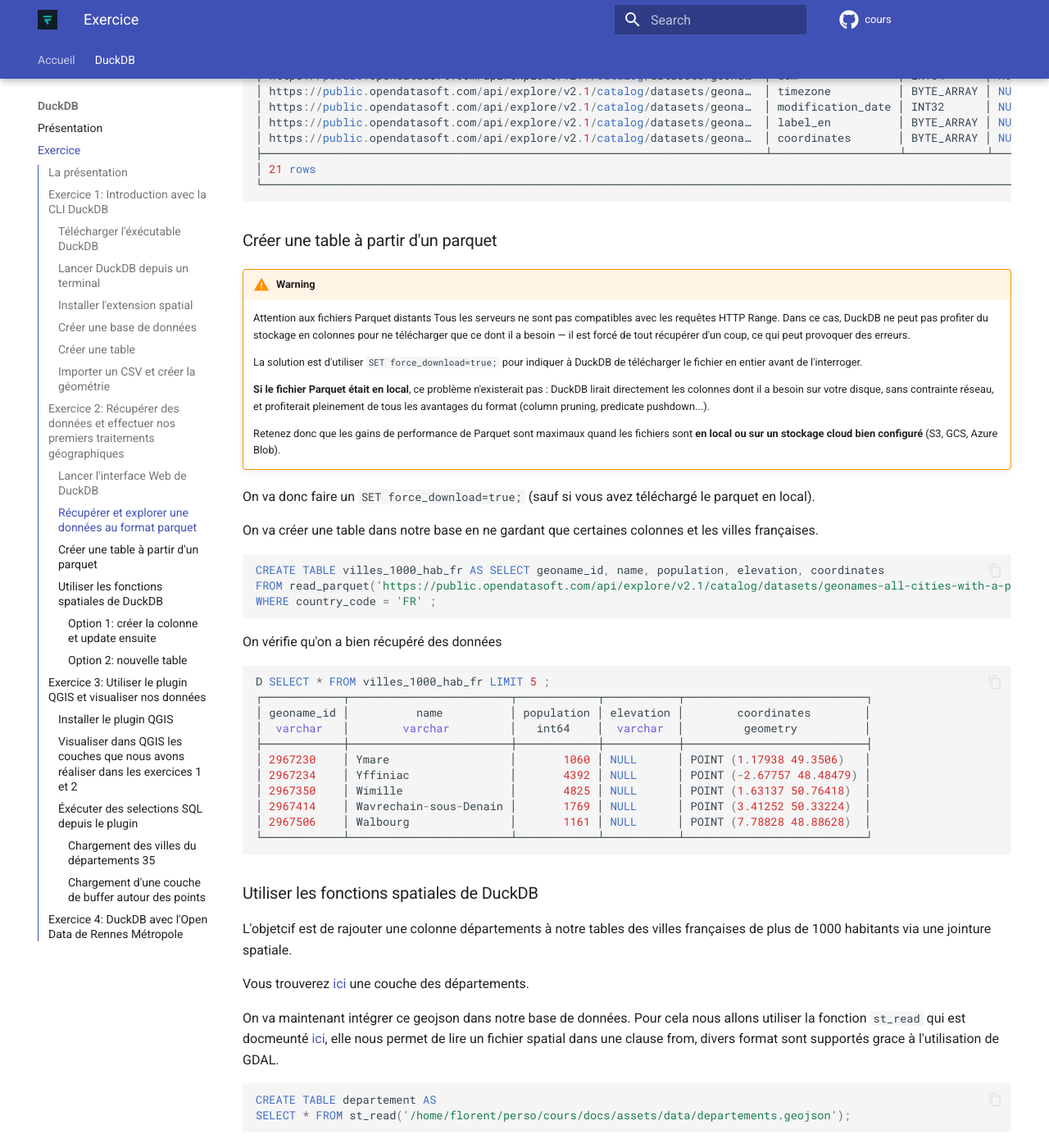
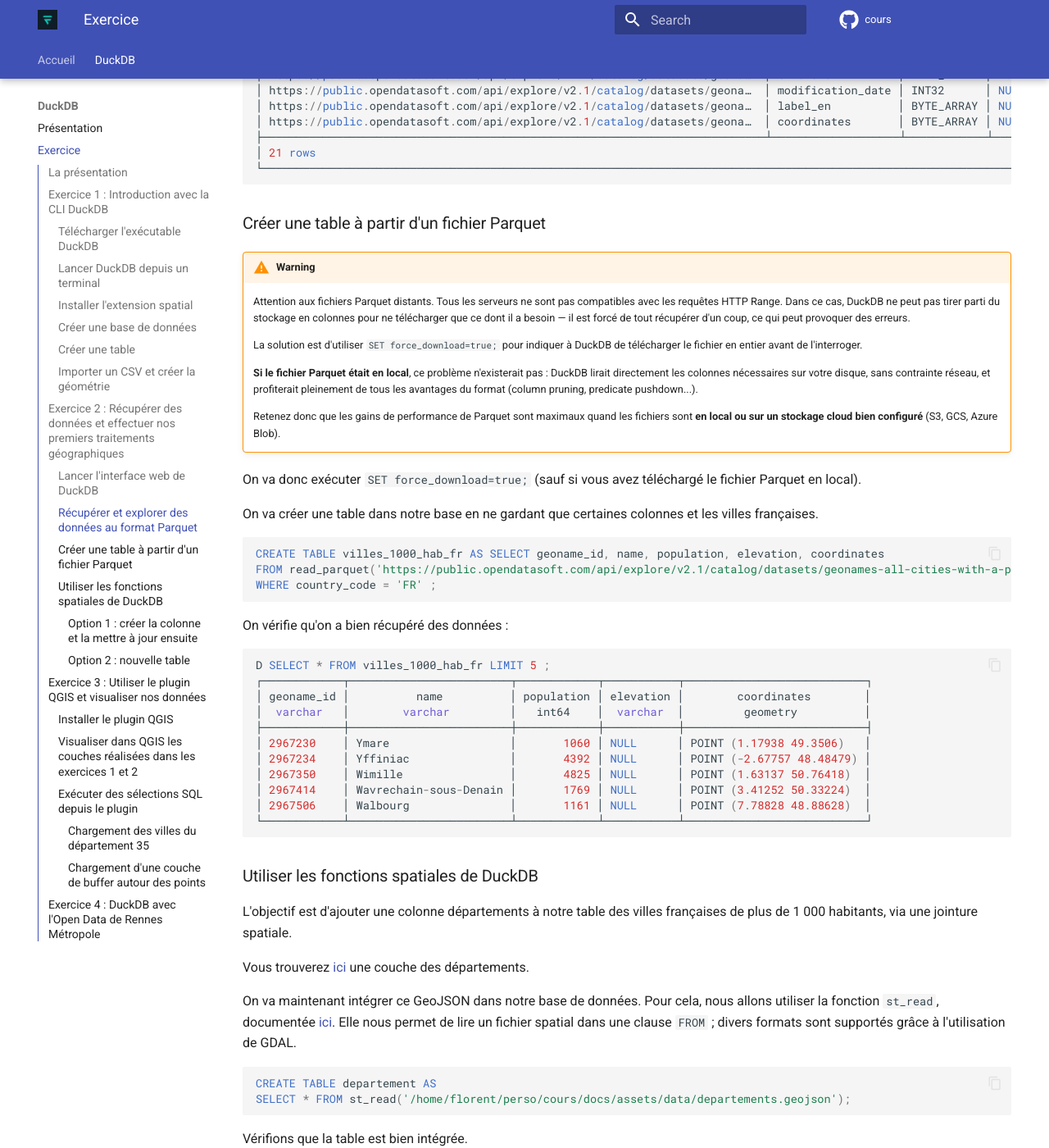
Before and after one commit to florentfougeres/cours, an MkDocs documentation site: the page built from docs/duckdb/exercice.md, in a window 1280 px wide and 1400 px high, scrolled down 8504 px. Shown: the whole window at 82% size. Built offline with MkDocs 1.6.1 and Material for MkDocs 9.7.7, drawn with Linux system fonts in a browser that asks for light colours; comment, search, counter and statistics services are not loaded; some of the changed text lies outside the part shown.

Commit message:
corriger fautes

````diff
--- a/docs/duckdb/exercice.md
+++ b/docs/duckdb/exercice.md
@@ -4,36 +4,36 @@
 
 <iframe src="presentation.pdf" width="100%" height="600px"></iframe>
 
-## Exercice 1: Introduction avec la CLI DuckDB
+## Exercice 1 : Introduction avec la CLI DuckDB
 
-### Télécharger l'éxécutable DuckDB
+### Télécharger l'exécutable DuckDB
 
 Depuis le [site officiel](https://duckdb.org/install/?platform=windows&environment=cli)
 
-![Téléchargement de l'éxécutable](./img/cli.png)
+![Téléchargement de l'exécutable](./img/cli.png)
 
 ### Lancer DuckDB depuis un terminal
 
-Il faut depuis un terminal se placer dans le dossier ou vous avez téléchargé l'éxécutable, par exemple:
+Il faut, depuis un terminal, se placer dans le dossier où vous avez téléchargé l'exécutable, par exemple :
 
 ```bash
 cd C:\Users\florent\
 ```
 
-Puis lancer l'éxécutable
+Puis lancer l'exécutable :
 
 ```bash
 duckdb.exe
 ```
 
-On arrive alors dans la console DuckDB (équivalent psql) pn peux taper du SQL.
+On arrive alors dans la console DuckDB (équivalent de psql) où l'on peut taper du SQL.
 
 ```sql
 SELECT 1 as number, 'a' as letter ;
 ```
 
 !!! info
-    Avant de faire Entrer il faut toujours terminer l'instruction SQL par un point virgule `;`
+    Avant d'appuyer sur Entrée, il faut toujours terminer l'instruction SQL par un point-virgule `;`
 
 ### Installer l'extension spatial
 
@@ -62,11 +62,11 @@
 
 Cette [page](https://duckdb.org/docs/stable/sql/statements/create_table) de la documentation montre des exemples.
 
-On va créer une table nommé `ville` avec un champs, `id` sera nore clé primaire et qui s'auto incrémente, un champs `nom`de type `VARCHAR` et un champs géométrique nommé `geom`.
+On va créer une table nommée `ville` avec plusieurs champs : `id` sera notre clé primaire et s'auto-incrémentera, `nom` sera de type `VARCHAR` et `geom` sera un champ géométrique.
 
 !!! warning
-    Attention, les colonnes de géométries n'ont pas de type.
-    Une des particularités des colonnes de géométrie sur DuckDB spatial est l'absence de définition du type de géométrie (contrairement à PostGIS par exemple). Une même colonne de géométrie contiendra aussi bien des points, des lignes, des polygones, etc. On peux dans une même table par exemple mélanger des points et des lignes. Mais que cela soit possible je ne vous le conseil pas.
+    Attention, les colonnes de géométrie n'ont pas de type.
+    Une des particularités des colonnes de géométrie dans DuckDB spatial est l'absence de définition du type de géométrie (contrairement à PostGIS par exemple). Une même colonne de géométrie peut contenir aussi bien des points, des lignes, des polygones, etc. Il est donc possible de mélanger des points et des lignes dans une même table, mais même si c'est techniquement possible, je vous le déconseille.
 
 ```sql
 CREATE SEQUENCE seq_ville START 1;
@@ -133,70 +133,70 @@
 
 ### Importer un CSV et créer la géométrie
 
-!!! info Lire un csv
-    La fonction `read_csv_auto` nous permet de pouvoir importer un CSV sans avoir à créer la table au préalable. Cette fonction détecte automatiquement la structure du CSV.
+!!! info Lire un CSV
+    La fonction `read_csv_auto` nous permet d'importer un CSV sans avoir à créer la table au préalable. Cette fonction détecte automatiquement la structure du CSV.
 
 ```sql
 CREATE TABLE airports AS FROM read_csv_auto('https://davidmegginson.github.io/ourairports-data/airports.csv', HEADER=True, DELIM=',') ;
 ```
 
-Il faut maintenant ajouter une colonne de geometry à notre table.
+Il faut maintenant ajouter une colonne de géométrie à notre table.
 
 ```sql
 ALTER TABLE airports ADD COLUMN the_geom GEOMETRY ;
 ```
 
-Puis on mets à jour cette colonne en créant un point à partir des colonnes `longitude_deg` et `latitude_deg`
+Puis on met à jour cette colonne en créant un point à partir des colonnes `longitude_deg` et `latitude_deg` :
 
 ```sql
 UPDATE airports SET the_geom = ST_POINT(longitude_deg, latitude_deg) ;
 ```
 
-## Exercice 2: Récupérer des données et effectuer nos premiers traitements géographiques
+## Exercice 2 : Récupérer des données et effectuer nos premiers traitements géographiques
 
-### Lancer l'interface Web de DuckDB
+### Lancer l'interface web de DuckDB
 
 !!! tip On va sortir du terminal
-    Pour un peu plus de confort on va réaliser cet exercice dans l'interface web fourni avec l'éxécutable DuckDB, un peu l'équivalent du `PgAdmin`de DuckDB.
+    Pour un peu plus de confort, on va réaliser cet exercice dans l'interface web fournie avec l'exécutable DuckDB, l'équivalent de `PgAdmin` pour DuckDB.
 
-Il faut depuis un terminal se placer dans le dossier ou vous avez téléchargé l'éxécutable, par exemple:
+Il faut, depuis un terminal, se placer dans le dossier où vous avez téléchargé l'exécutable, par exemple :
 
 ```bash
 cd C:\Users\florent\
 ```
 
-Puis lancer l'éxécutable avec l'option `-ui`
+Puis lancer l'exécutable avec l'option `-ui` :
 
 ```bash
 duckdb.exe -ui
 ```
 
-Une fênetre va s'ouvrir dans votre navigateur web à l'adresse `http://localhost:4213/`
+Une fenêtre va s'ouvrir dans votre navigateur web à l'adresse `http://localhost:4213/`
 
 ![alt text](./img/ui.png)
 
-Une fois dans cette interface on peux de nouveau connecter notre base de données créée lors de l'exercice 1.
+Une fois dans cette interface, on peut de nouveau se connecter à la base de données créée lors de l'exercice 1.
 
-### Récupérer et explorer une données au format parquet
+### Récupérer et explorer des données au format Parquet
 
 Nous allons utiliser ce jeu de données : https://public.opendatasoft.com/explore/assets/geonames-all-cities-with-a-population-1000/
 
-Depuis l'onglet `export` on peux récupérer l'url du parquet.
+Depuis l'onglet `export`, on peut récupérer l'URL du fichier Parquet.
 
 ```url
 https://public.opendatasoft.com/api/explore/v2.1/catalog/datasets/geonames-all-cities-with-a-population-1000/exports/parquet/?lang=fr&timezone=Europe%2FParis
 ```
 
 !!! tip
-    Nous avons pas besoin de télécharger le fichier nous allons directement donné l'URL du fichier parquet dans l'url de notre requête.
+    Nous n'avons pas besoin de télécharger le fichier, nous allons directement fournir l'URL du fichier Parquet dans notre requête.
 
-Pour lire un fichier distant il est necessaire de charger une autre extension
+Pour lire un fichier distant, il est nécessaire de charger une autre extension :
 
 ```sql
 load httpfs ;
 ```
 
-On regarde à quoi ressemble notre données
+On regarde à quoi ressemblent nos données :
 
 ```sql
 SELECT * FROM read_parquet('https://public.opendatasoft.com/api/explore/v2.1/catalog/datasets/geonames-all-cities-with-a-population-1000/exports/parquet/?lang=fr&timezone=Europe%2FParis')
@@ -284,7 +284,7 @@
 ```
 
 !!! tip
-    En faisant le describe de cette manière on est quand même obliger de récupérer des données pour obtenir la description de la table. Il existe une méthode plus effiace qui est la fonction parquet_schema. Cette fonction lit uniquement le **footer du fichier Parquet** (quelques KB), qui contient le schéma, sans charger les données. Cela fonctionne parfaitement avec des fichiers locaux ou des URLs pointant vers des fichiers Parquet statiques.
+    En utilisant `DESCRIBE` de cette manière, on est tout de même obligé de récupérer des données pour obtenir la description de la table. Il existe une méthode plus efficace : la fonction `parquet_schema`. Cette fonction lit uniquement le **footer du fichier Parquet** (quelques Ko), qui contient le schéma, sans charger les données. Cela fonctionne parfaitement avec des fichiers locaux ou des URLs pointant vers des fichiers Parquet statiques.
 
 ```sql
 D SELECT * FROM parquet_schema('https://public.opendatasoft.com/api/explore/v2.1/catalog/datasets/geonames-all-cities-with-a-population-1000/exports/parquet/?lang=fr&timezone=Europe%2FParis');
@@ -318,19 +318,19 @@
 └────────────────────────────────────────────────────────────────────────────────────────────────────────────────────────────────────────────────────────────────────────────────────────────────────────────────────────────────────────┘
 ```
 
-### Créer une table à partir d'un parquet
+### Créer une table à partir d'un fichier Parquet
 
 !!! warning
-    Attention aux fichiers Parquet distants
-    Tous les serveurs ne sont pas compatibles avec les requêtes HTTP Range. Dans ce cas, DuckDB ne peut pas profiter du stockage en colonnes pour ne télécharger que ce dont il a besoin — il est forcé de tout récupérer d'un coup, ce qui peut provoquer des erreurs.
+    Attention aux fichiers Parquet distants.
+    Tous les serveurs ne sont pas compatibles avec les requêtes HTTP Range. Dans ce cas, DuckDB ne peut pas tirer parti du stockage en colonnes pour ne télécharger que ce dont il a besoin — il est forcé de tout récupérer d'un coup, ce qui peut provoquer des erreurs.
 
     La solution est d'utiliser `SET force_download=true;` pour indiquer à DuckDB de télécharger le fichier en entier avant de l'interroger.
 
-    **Si le fichier Parquet était en local**, ce problème n'existerait pas : DuckDB lirait directement les colonnes dont il a besoin sur votre disque, sans contrainte réseau, et profiterait pleinement de tous les avantages du format (column pruning, predicate pushdown...).
+    **Si le fichier Parquet était en local**, ce problème n'existerait pas : DuckDB lirait directement les colonnes nécessaires sur votre disque, sans contrainte réseau, et profiterait pleinement de tous les avantages du format (column pruning, predicate pushdown...).
 
     Retenez donc que les gains de performance de Parquet sont maximaux quand les fichiers sont **en local ou sur un stockage cloud bien configuré** (S3, GCS, Azure Blob).
 
-On va donc faire un `SET force_download=true;` (sauf si vous avez téléchargé le parquet en local).
+On va donc exécuter `SET force_download=true;` (sauf si vous avez téléchargé le fichier Parquet en local).
 
 On va créer une table dans notre base en ne gardant que certaines colonnes et les villes françaises.
 
@@ -340,7 +340,7 @@
 WHERE country_code = 'FR' ;
 ```
 
-On vérifie qu'on a bien récupéré des données
+On vérifie qu'on a bien récupéré des données :
 
 ```sql
 D SELECT * FROM villes_1000_hab_fr LIMIT 5 ;
@@ -358,18 +358,18 @@
 
 ### Utiliser les fonctions spatiales de DuckDB
 
-L'objetcif est de rajouter une colonne départements à notre tables des villes françaises de plus de 1000 habitants via une jointure spatiale.
+L'objectif est d'ajouter une colonne départements à notre table des villes françaises de plus de 1 000 habitants, via une jointure spatiale.
 
 Vous trouverez [ici](../assets/data/departements.geojson) une couche des départements.
 
-On va maintenant intégrer ce geojson dans notre base de données. Pour cela nous allons utiliser la fonction `st_read` qui est docmeunté [ici](https://duckdb.org/docs/stable/core_extensions/spatial/functions#st_read), elle nous permet de lire un fichier spatial dans une clause from, divers format sont supportés grace à l'utilisation de GDAL.
+On va maintenant intégrer ce GeoJSON dans notre base de données. Pour cela, nous allons utiliser la fonction `st_read`, documentée [ici](https://duckdb.org/docs/stable/core_extensions/spatial/functions#st_read). Elle nous permet de lire un fichier spatial dans une clause `FROM` ; divers formats sont supportés grâce à l'utilisation de GDAL.
 
 ```sql
 CREATE TABLE departement AS
 SELECT * FROM st_read('/home/florent/perso/cours/docs/assets/data/departements.geojson');
 ```
 
-Vérifions que la table est bien intégré.
+Vérifions que la table est bien intégrée.
 
 ```sql
 D SELECT * FROM departement LIMIT 2 ;
@@ -382,14 +382,14 @@
 └────────────┴────────────┴──────────────────────┴───────────────────────────────────────────────────────────────────────────────────────────────────────────────────────────────────────────────────────────────────────────────────────┘
 ```
 
-Maintenant mettons ajoutons un colonne code_dep à notre table villes_1000_hab_fr.
+Ajoutons maintenant une colonne `code_dep` à notre table `villes_1000_hab_fr`.
 
-Pour cela deux solutions s'offrent à nous.
+Pour cela, deux solutions s'offrent à nous :
 
-- Créer d'abord par la colonne puis la remplir via une instruction `UPDATE`
-- Créer une nouvelle table et supprimer l'ancienne.
+- Créer d'abord la colonne, puis la remplir via une instruction `UPDATE`
+- Créer une nouvelle table et supprimer l'ancienne
 
-#### Option 1: créer la colonne et update ensuite
+#### Option 1 : créer la colonne et la mettre à jour ensuite
 
 ```sql
 ALTER TABLE villes_1000_hab_fr ADD COLUMN code_dep VARCHAR;
@@ -400,7 +400,7 @@
 WHERE ST_Within(villes_1000_hab_fr.coordinates, d.geom);
 ```
 
-#### Option 2: nouvelle table
+#### Option 2 : nouvelle table
 
 ```sql
 CREATE TABLE villes_1000_hab_fr_new AS
@@ -414,7 +414,7 @@
 ALTER TABLE villes_1000_hab_fr_new RENAME TO villes_1000_hab_fr;
 ```
 
-## Exercice 3: Utiliser le plugin QGIS et visualiser nos données
+## Exercice 3 : Utiliser le plugin QGIS et visualiser nos données
 
 ### Installer le plugin QGIS
 
@@ -423,29 +423,29 @@
 ![Installation du plugin QGIS QDuckDB](../assets/img/qduckdb_install.png)
 
 !!! warning
-    Si vous êtes sur **Windows** le plugin intègre la dépendance python `duckdb`il n'y a donc rien à faire de plus. En revanche sur vous êtes sur MacOS ou Linux il faut consulter la [docuemntation](https://oslandia.gitlab.io/qgis/qduckdb/usage/installation.html) du plugin.
+    Si vous êtes sur **Windows**, le plugin intègre la dépendance Python `duckdb`, il n'y a donc rien à faire de plus. En revanche, si vous êtes sur macOS ou Linux, il faut consulter la [documentation](https://oslandia.gitlab.io/qgis/qduckdb/usage/installation.html) du plugin.
 
-### Visualiser dans QGIS les couches que nous avons réaliser dans les exercices 1 et 2
+### Visualiser dans QGIS les couches réalisées dans les exercices 1 et 2
 
-Dans votre barre des extensions de QGIS vous trouverez une icone DuckDB qui lance l'interface du plugin. Charger votre base de données.
+Dans votre barre des extensions de QGIS, vous trouverez une icône DuckDB qui lance l'interface du plugin. Chargez votre base de données.
 
 !!! warning
-    DuckDB ne connait pas (encore) le projection des données, il est impératif de la préciser.
+    DuckDB ne connaît pas (encore) la projection des données, il est impératif de la préciser.
 
-![Fênetre QDuckDB](../assets/img/dialog_qduckdb.png)
+![Fenêtre QDuckDB](../assets/img/dialog_qduckdb.png)
 
 !!! info
-    On a créer nos table sans préciser de schéma donc elle sont dans le schéma `main` (équivalent du schéma `public` de PostGIS)
+    Nous avons créé nos tables sans préciser de schéma, elles se trouvent donc dans le schéma `main` (équivalent du schéma `public` de PostGIS).
 
-Exemple de visualisation, notre couche `ville_1000_hab_fr`:
+Exemple de visualisation, notre couche `villes_1000_hab_fr` :
 
 ![Visualisation d'une couche](../assets/img/layer_duckdb.png)
 
-### Éxécuter des selections SQL depuis le plugin
+### Exécuter des sélections SQL depuis le plugin
 
-Depuis le plugin est possible de charger des couches via requêtes SQL
+Depuis le plugin, il est possible de charger des couches via des requêtes SQL.
 
-#### Chargement des villes du départements 35
+#### Chargement des villes du département 35
 
 ```sql
 SELECT *
````
Also changed, not shown: other parts of docs/duckdb/exercice.md (+14 -14 lines).
